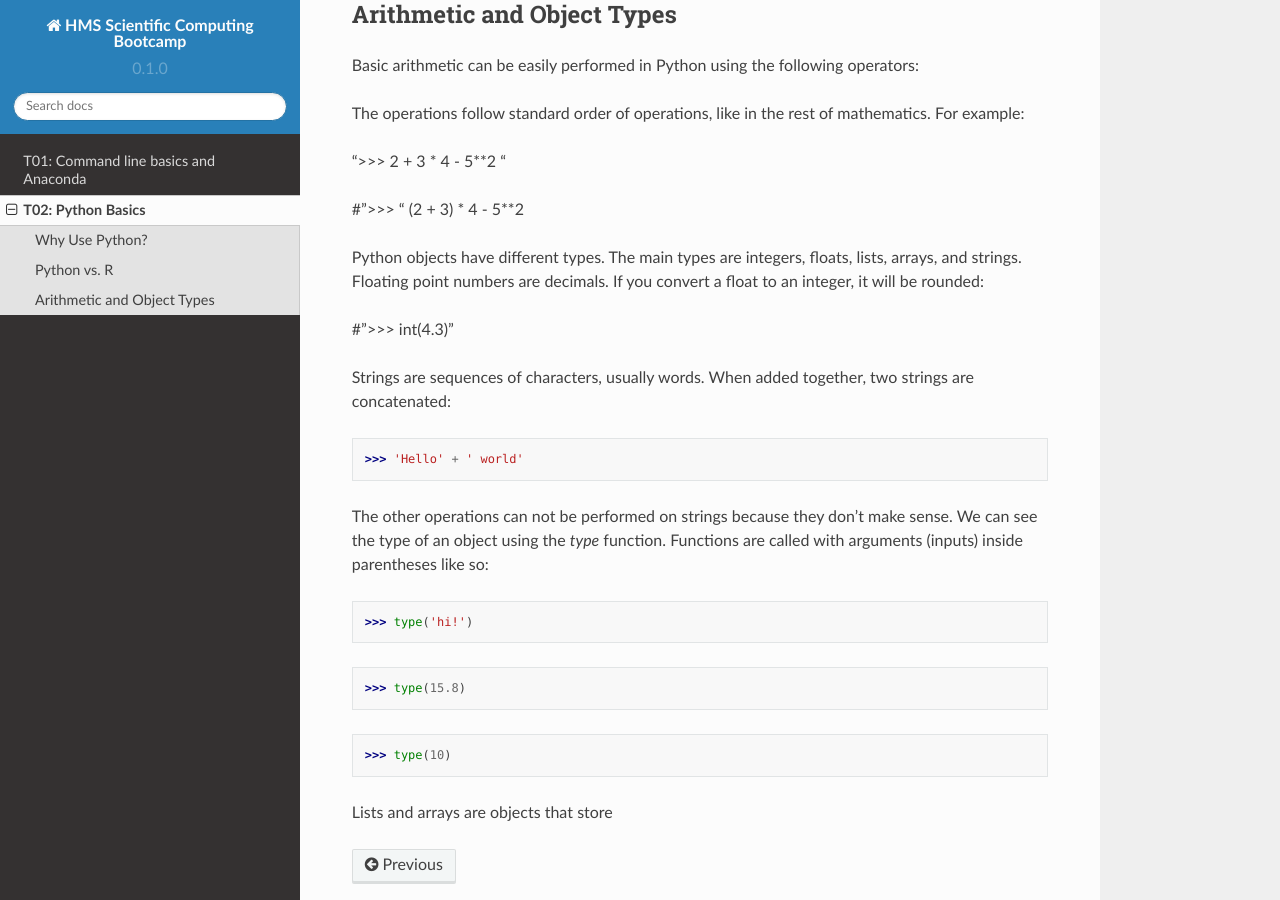
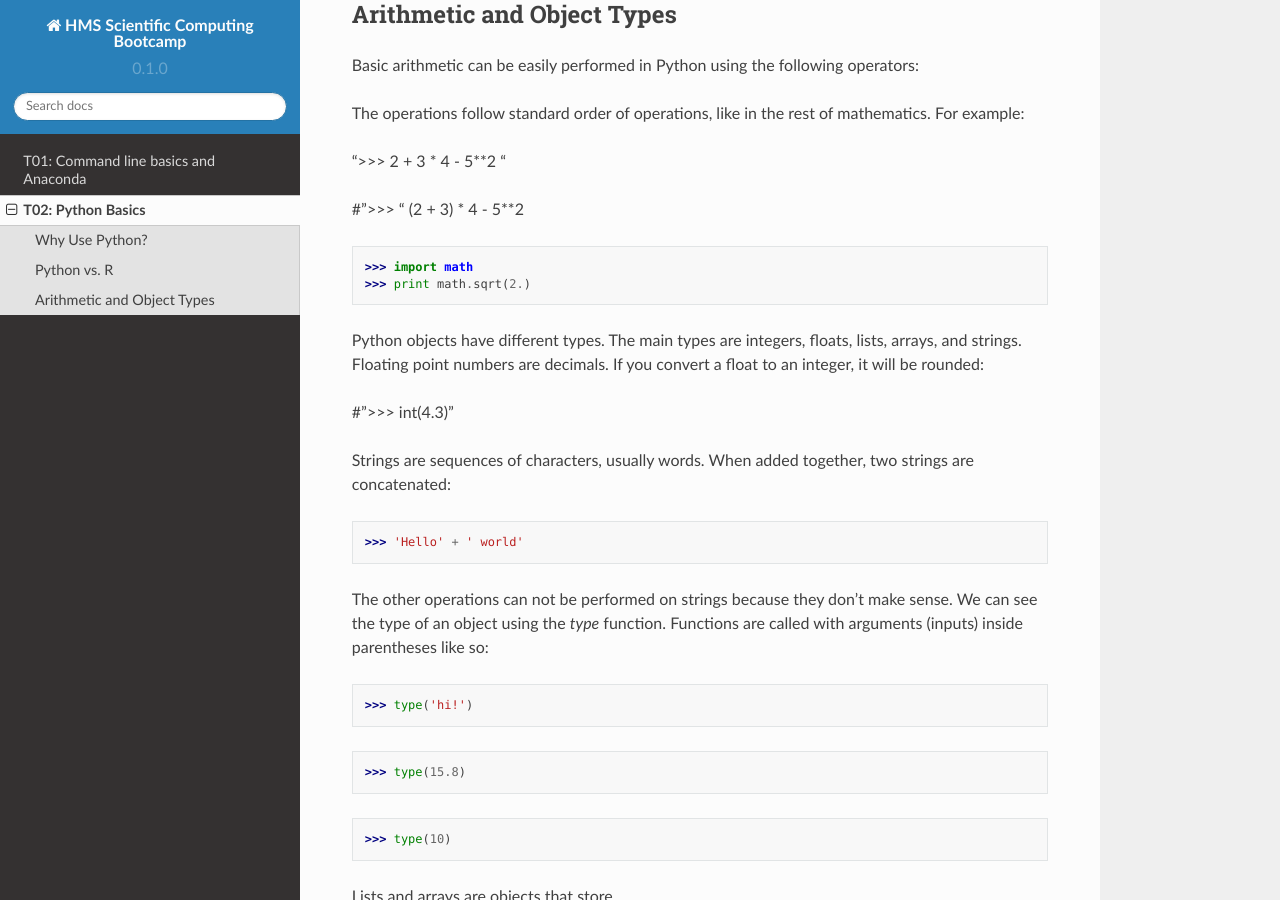
Before and after one commit to sanju99/hms_computing_bootcamp, a Sphinx documentation site: the page built from docs/source/t02.rst, in a window 1280 px wide and 900 px high, scrolled down 586 px. Built offline with Sphinx 7.4.7 and the Read the Docs theme 2.0.0, drawn with Linux system fonts in a browser that asks for light colours.

Commit message:
Update t02.rst

```diff
--- a/docs/source/t02.rst
+++ b/docs/source/t02.rst
@@ -34,6 +34,12 @@ The operations follow standard order of operations, like in the rest of mathemat
 
 #">>> " (2 + 3) * 4 - 5**2
 
+.. doctest::
+
+    >>> import math
+    >>> print math.sqrt(2.)
+
+
 Python objects have different types. The main types are integers, floats, lists, arrays, and strings. Floating point numbers are decimals. If you convert a float to an integer, it will be rounded:
 
 #">>> int(4.3)"
```
